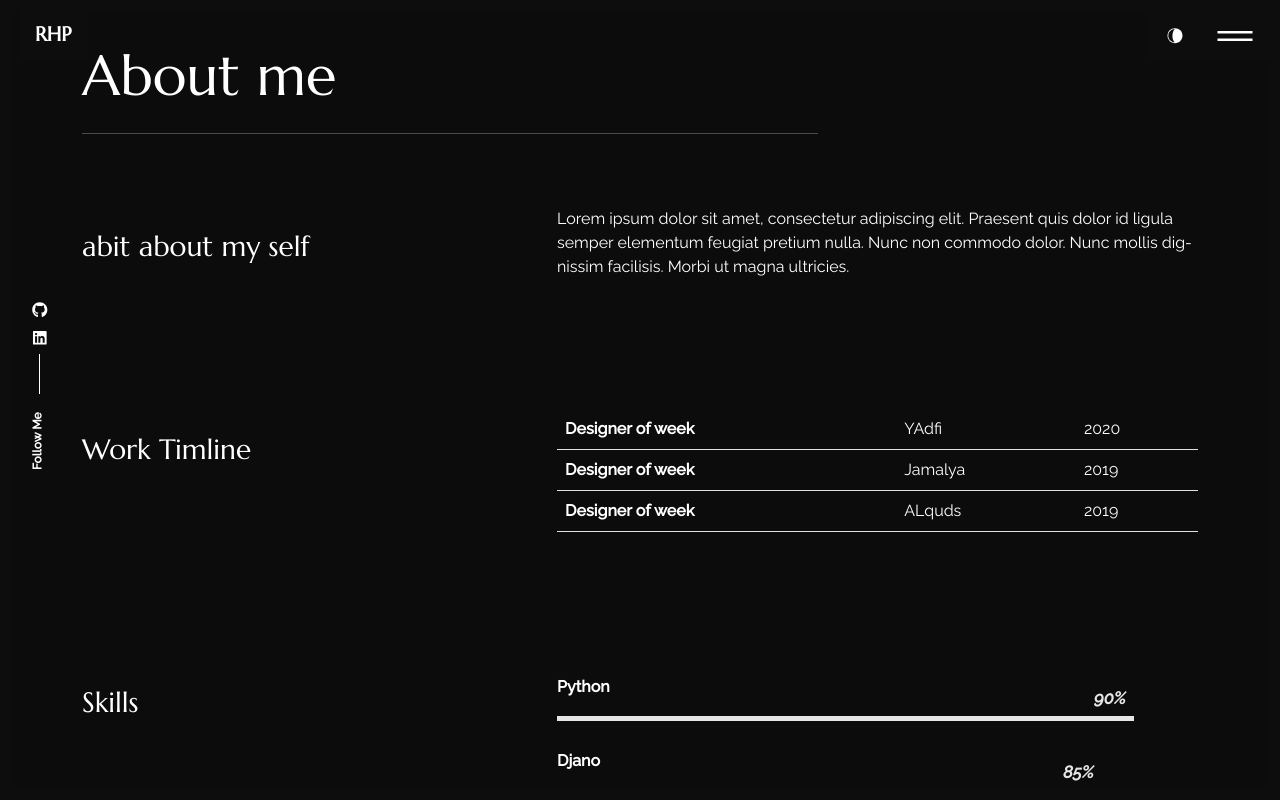
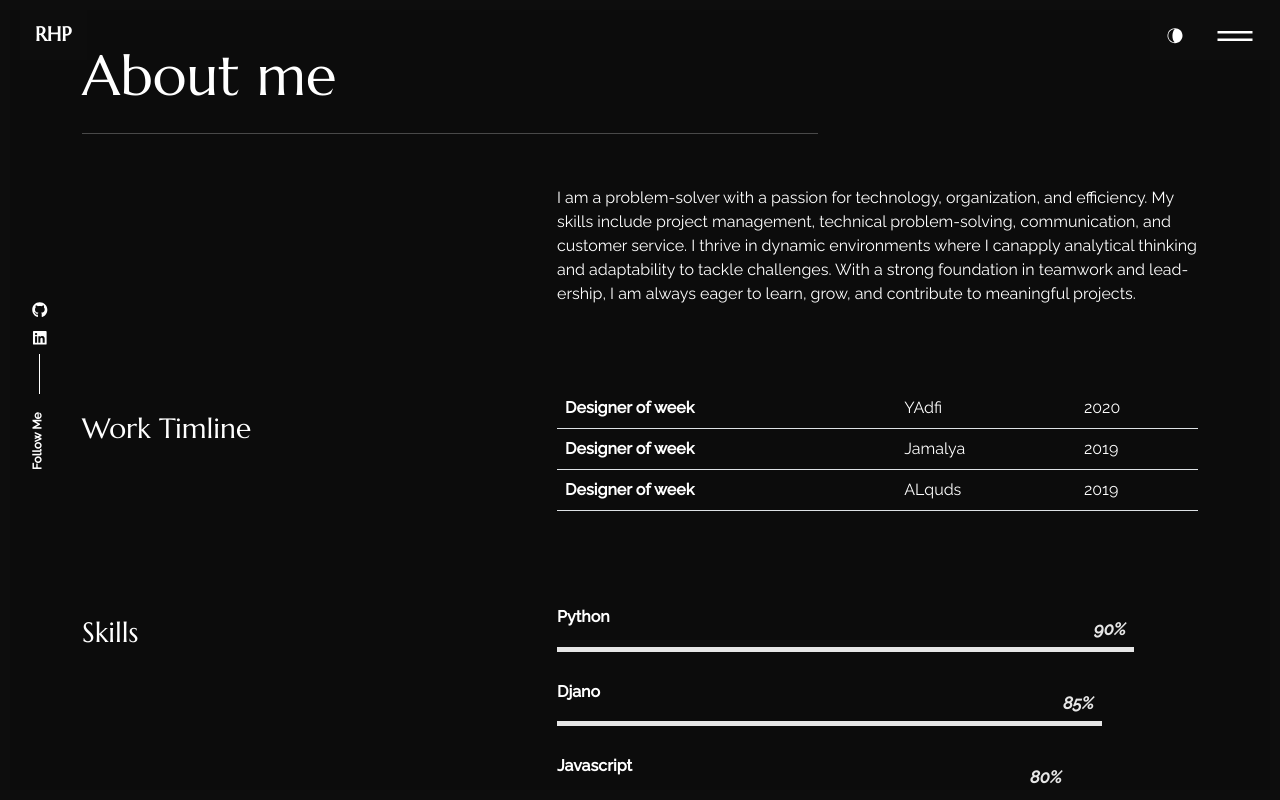
Before and after one commit to RHP1174/Personal-Website, a React (Create React App) app: page /about in a window 1280 px wide. Shown: the top 800 px of the page. Built offline with nearby package versions, Linux system fonts and the light colour scheme.

Commit message:
About Update

```diff
--- a/src/content_option.js
+++ b/src/content_option.js
@@ -31,8 +31,12 @@ const introdata = {
 };
 
 const dataabout = {
-    title: "abit about my self",
-    aboutme: "Lorem ipsum dolor sit amet, consectetur adipiscing elit. Praesent quis dolor id ligula semper elementum feugiat pretium nulla. Nunc non commodo dolor. Nunc mollis dignissim facilisis. Morbi ut magna ultricies.",
+    aboutme: "I am a problem-solver with a passion for technology, organization, and " +
+             "efficiency. My skills include project management, technical problem-solving, " +
+             "communication, and customer service. I thrive in dynamic environments where I can" +
+             "apply analytical thinking and adaptability to tackle challenges. With a strong " +
+             "foundation in teamwork and leadership, I am always eager to learn, grow, and " +
+             "contribute to meaningful projects.",
 };
 const worktimeline = [{
         jobtitle: "Designer of week",
--- a/src/pages/about/index.js
+++ b/src/pages/about/index.js
@@ -21,12 +21,11 @@ export const About = () => {
         <Row className="mb-5 mt-3 pt-md-3">
           <Col lg="8">
             <h1 className="display-4 mb-4">About me</h1>
-            <hr className="t_border my-4 ml-0 text-left" />
+            <hr className="t_border my-1 ml-0 text-left" />
           </Col>
         </Row>
         <Row className="sec_sp">
           <Col lg="5">
-            <h3 className="color_sec py-4">{dataabout.title}</h3>
           </Col>
           <Col lg="7" className="d-flex align-items-center">
             <div>
@@ -34,7 +33,7 @@ export const About = () => {
             </div>
           </Col>
         </Row>
-        <Row className=" sec_sp">
+        <Row className="sec_sp">
           <Col lg="5">
             <h3 className="color_sec py-4">Work Timline</h3>
           </Col>
--- a/src/pages/about/style.css
+++ b/src/pages/about/style.css
@@ -1,5 +1,5 @@
 .sec_sp {
-    margin-bottom: calc(3rem + 5.128vw)
+    margin-bottom: calc(5.128vw)
 }
 
 .table td,
```
